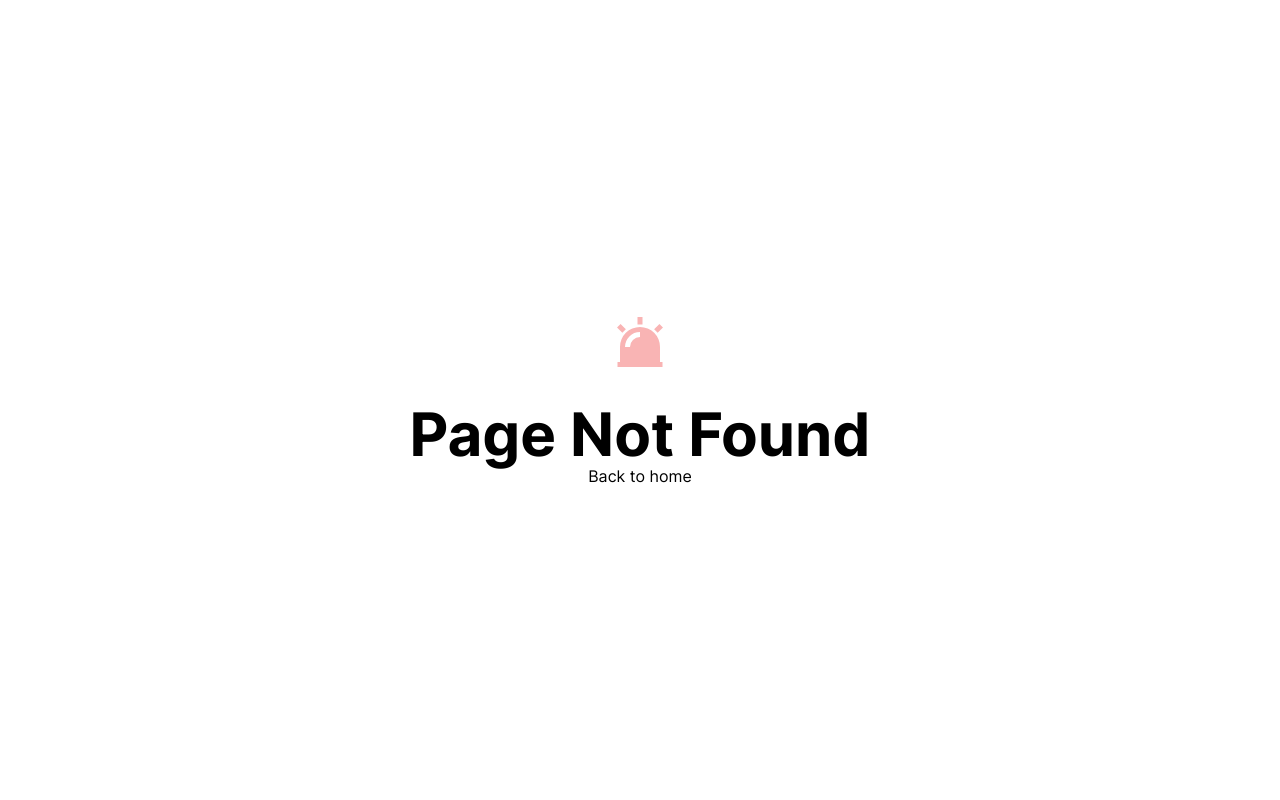
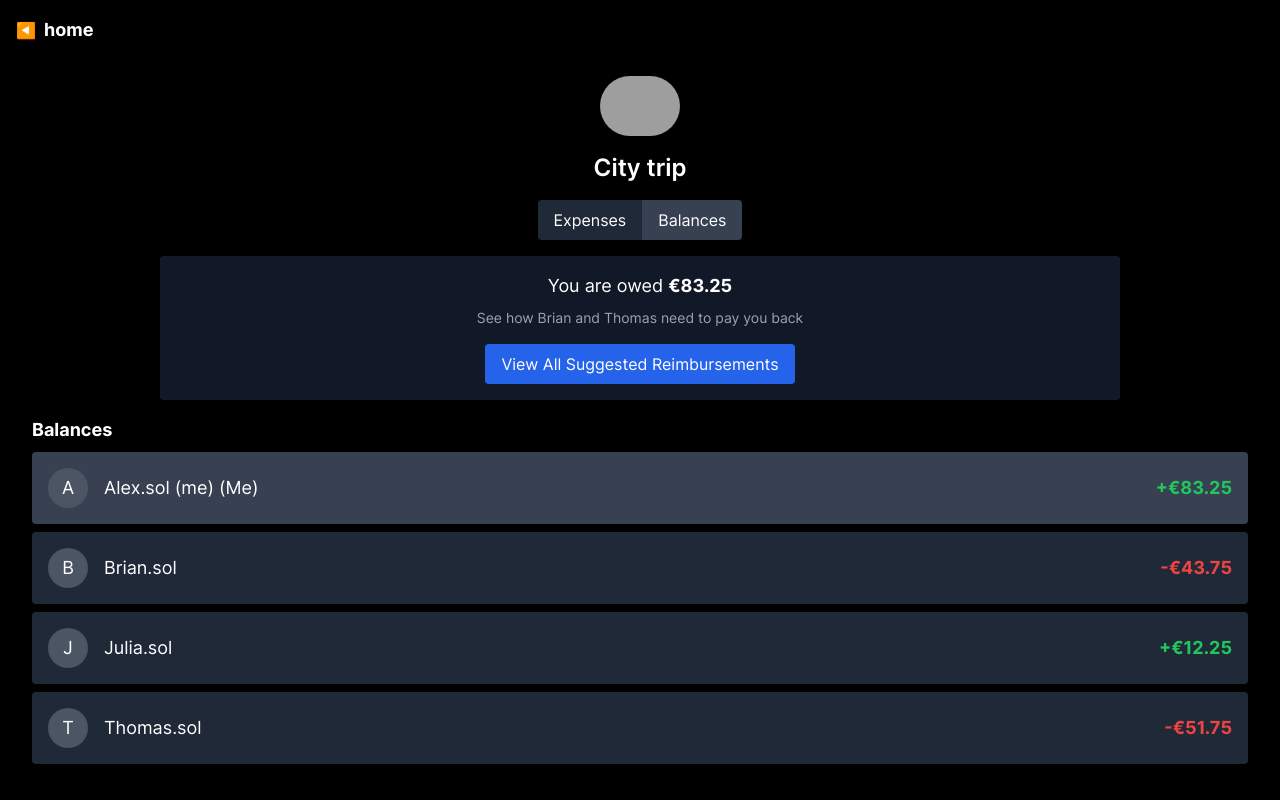
Before and after one commit to tchambard/solidr, a Next.js app in the folder packages/fronts/solidr-front/: page /balance in a window 1280 px wide. Before the commit this address had no page. Built offline with nearby package versions, Linux system fonts and the light colour scheme; grey boxes are pictures that could not be loaded.

Commit message:
add balance page

```diff
--- /dev/null
+++ b/packages/fronts/solidr-front/src/app/balance/page.tsx
@@ -0,0 +1,81 @@
+'use client';
+
+import Head from 'next/head';
+import * as React from 'react';
+import { useRouter } from 'next/navigation';
+import '@/lib/env';
+
+export default function ExpensesPage() {
+  const router = useRouter();
+
+  const balances = [
+    { name: 'Alex.sol (me)', balance: '+€83.25', me: true },
+    { name: 'Brian.sol', balance: '-€43.75', me: false },
+    { name: 'Julia.sol', balance: '+€12.25', me: false },
+    { name: 'Thomas.sol', balance: '-€51.75', me: false },
+  ];
+
+  return (
+    <main>
+      <Head>
+        <title>City trip</title>
+      </Head>
+      <section className='bg-black text-white h-screen flex flex-col'>
+        <header className='flex justify-between items-center p-4'>
+          <div className='flex items-center'>
+            <button onClick={() => router.back()} className='mr-2'>
+              ◀️
+            </button>
+            <h1 className='text-lg font-bold'>home</h1>
+          </div>
+        </header>
+        <div className='flex flex-col items-center mt-4'>
+          <img
+            className='rounded-full mb-4'
+            src='/city-trip.png'
+            alt='City trip'
+            width='80'
+            height='80'
+          />
+          <h2 className='text-2xl font-semibold mb-4'>City trip</h2>
+          <div className='flex mb-4'>
+            <button className='px-4 py-2 bg-gray-800 text-white rounded-l'>
+              Expenses
+            </button>
+            <button className='px-4 py-2 bg-gray-700 text-white rounded-r'>
+              Balances
+            </button>
+          </div>
+          <div className='flex flex-col items-center bg-gray-900 p-4 rounded mb-4 w-3/4'>
+            <p className='text-lg mb-2'>You are owed <span className='font-bold'>€83.25</span></p>
+            <p className='text-sm mb-4 text-gray-400'>See how Brian and Thomas need to pay you back</p>
+            <button className='px-4 py-2 bg-blue-600 text-white rounded'>
+              View All Suggested Reimbursements
+            </button>
+          </div>
+          <div className='w-full px-8'>
+            <p className='text-lg font-bold mb-2'>Balances</p>
+            {balances.map((balance) => (
+              <div
+                key={balance.name}
+                className={`flex justify-between items-center p-4 rounded mb-2 ${balance.me ? 'bg-gray-700' : 'bg-gray-800'}`}
+              >
+                <div className='flex items-center'>
+                  <div className='w-10 h-10 bg-gray-600 rounded-full flex items-center justify-center text-lg mr-4'>
+                    {balance.name.charAt(0)}
+                  </div>
+                  <div>
+                    <p className='text-lg'>{balance.name} {balance.me && '(Me)'}</p>
+                  </div>
+                </div>
+                <p className={`text-lg font-bold ${balance.balance.startsWith('+') ? 'text-green-500' : 'text-red-500'}`}>
+                  {balance.balance}
+                </p>
+              </div>
+            ))}
+          </div>
+        </div>
+      </section>
+    </main>
+  );
+}
```
